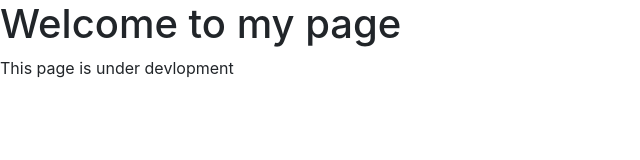
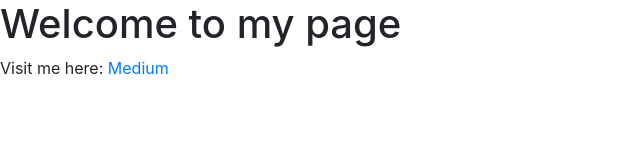
Before and after one commit to musibs/musibs.github.io, a plain HTML site: page index.html in a window 1280 px wide. Shown: the whole page, without its empty margins (0-640 px from the left). Drawn offline with nearby package versions, Linux system fonts and the light colour scheme.

Commit message:
Added medium link

```diff
--- a/index.html
+++ b/index.html
@@ -11,7 +11,7 @@
 
 <h1> Welcome to my page </h1>
 
-<p> This page is under devlopment </p>
+    <p> Visit me here: <a href="https://medium.com/@musibs">Medium</a> </p>
 
 
 
```
